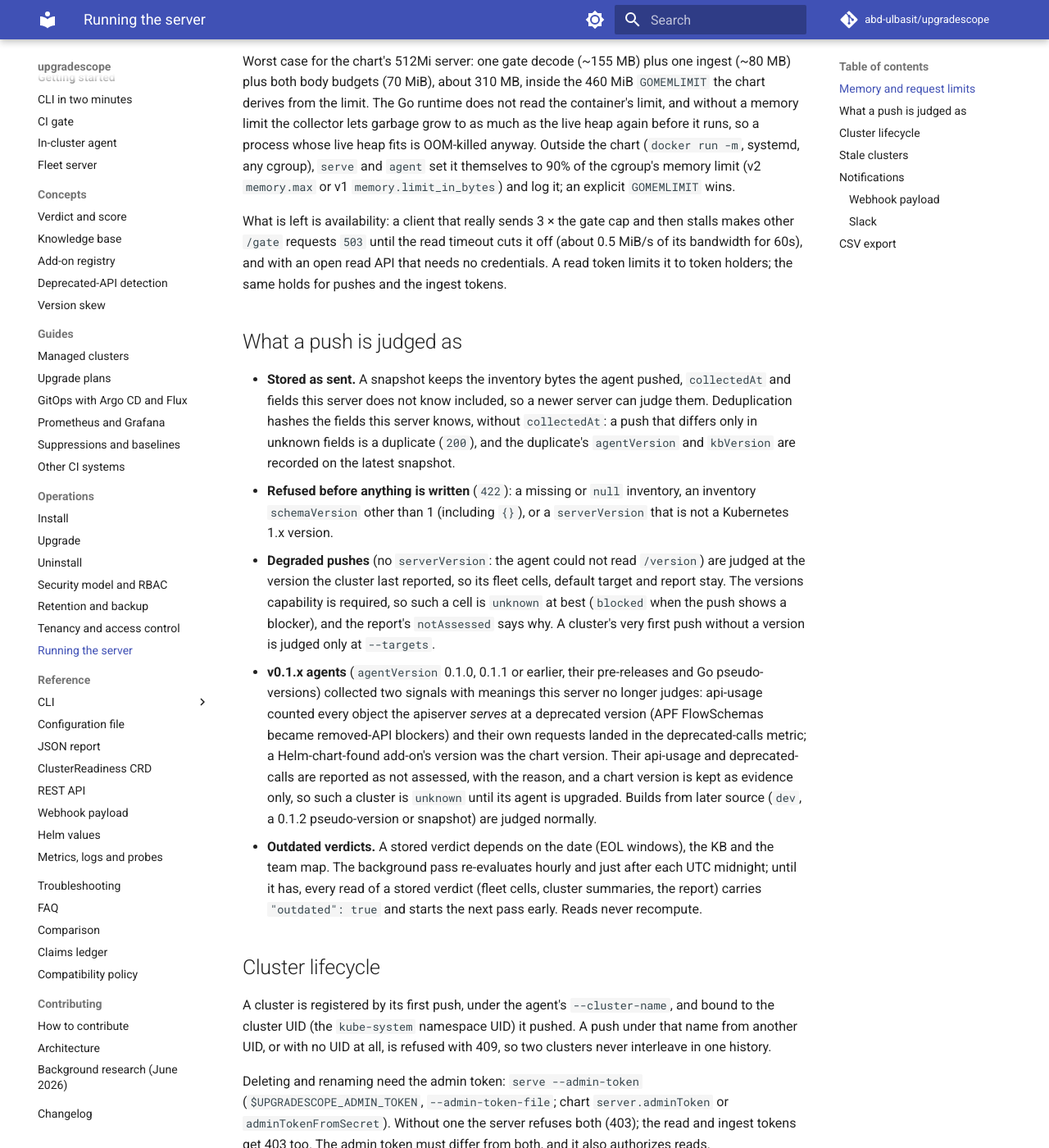
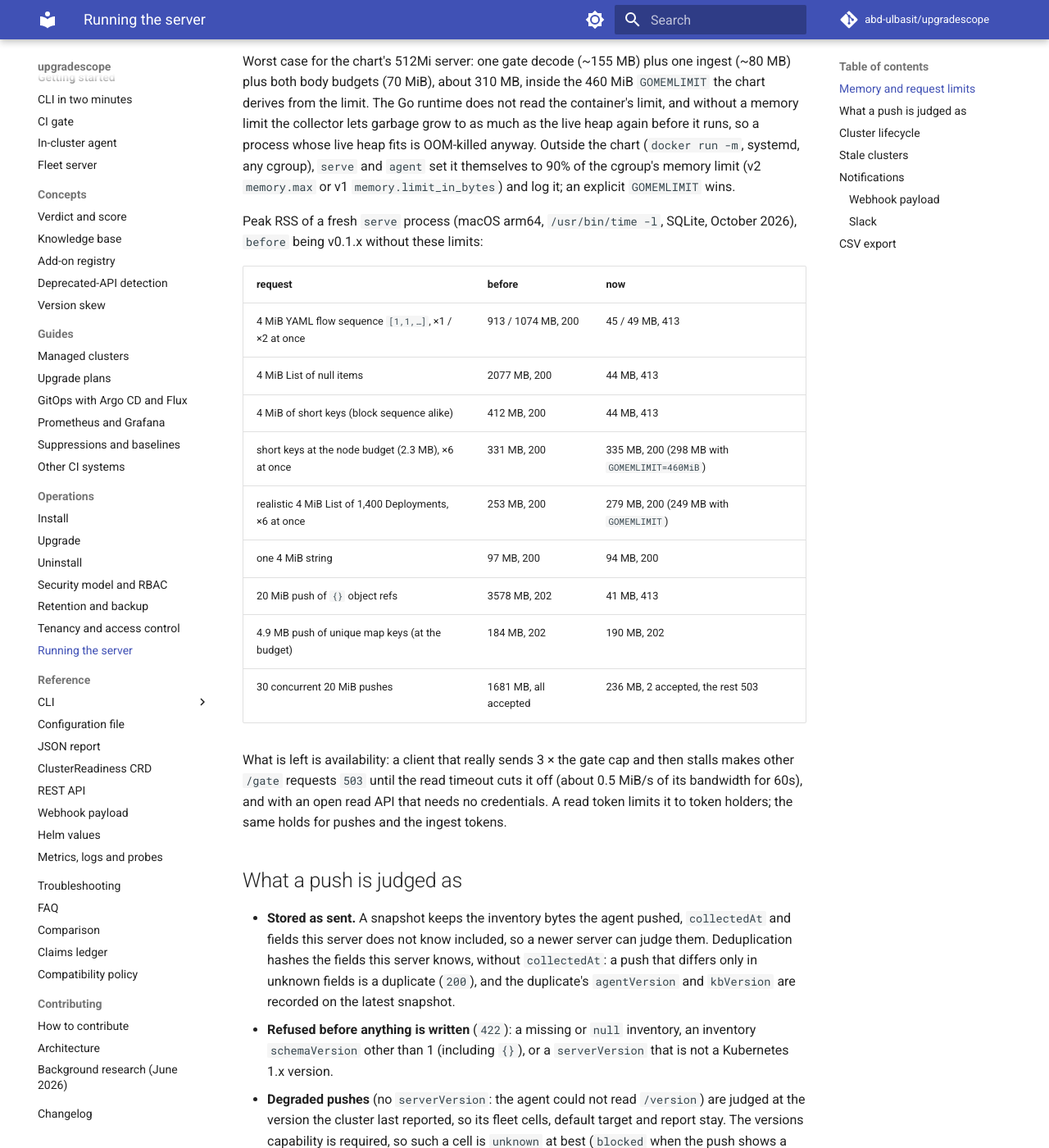
Before and after one commit to abd-ulbasit/upgradescope, an MkDocs documentation site: the page built from docs/operations.md, in a window 1280 px wide and 1400 px high, scrolled down 1154 px. Shown: the whole window at 82% size. Built offline with MkDocs 1.6.1 and Material for MkDocs 9.7.7, drawn with Linux system fonts in a browser that asks for light colours; comment, search, counter and statistics services are not loaded.

Commit message:
docs(operations): re-measured server RSS under adversarial shapes
The #101 table measured byte-heavy shapes before the yaml.v3 rewrite and
was never re-run; the server.go comment built on it said the worst /gate
document peaked at ~260 MB (#121). Re-measured with the red team's
shapes, peak RSS of a fresh `serve` per row (macOS arm64,
/usr/bin/time -l, SQLite; before = 6da4ca2, after = this branch;
without GOMEMLIMIT unless noted):

  request                                   before              after
  4 MiB flow sequence x1                    913 MB, 200         45 MB, 413
  4 MiB flow sequence x2 at once            1074 MB, 2x200      49 MB, 2x413
  4 MiB block sequence                      411 MB, 200         45 MB, 413
  4 MiB short keys                          412 MB, 200         44 MB, 413
  4 MiB List of null items                  2077 MB, 200        44 MB, 413
  short keys at the node budget (2.3 MB)    290 MB, 200         287 MB, 200
    x2 at once                              258 MB              276 MB
    x6 at once                              331 MB              335 MB (298 MB, GOMEMLIMIT=460MiB)
  4.2 MB List of 1400 Deployments           249 MB, 200         211 MB, 200
    x6 at once                              253 MB              279 MB (249 MB, GOMEMLIMIT)
  one 4 MiB string                          97 MB, 200          94 MB, 200
  19 MiB single document                    40 MB, 413          41 MB, 413
  20 MiB push of `{}` ObjectRefs            3578 MB, 202        41 MB, 413
  4.9 MB push of unique map keys (budget)   184 MB, 202         190 MB, 202
  one 20 MiB push                           158 MB, 202         150 MB, 202
  30 concurrent 20 MiB pushes               1681 MB, all 2xx    236 MB, 2 accepted, 28 refused
                                                                (276 MB with GOMEMLIMIT)

Of the 28 refused pushes, 6-8 were refused mid-upload (curl had seen
100 Continue and reports 100); the rest got 503 before any body was
read. Everything the limits still accept stays inside the chart's
512Mi with room for the other endpoint's budget. The table is now in
docs/operations.md, and its access-control row says what the bind
check does.

Refs #121

Co-Authored-By: Claude Fable 5 <noreply@anthropic.com>

```diff
--- a/docs/operations.md
+++ b/docs/operations.md
@@ -47,6 +47,21 @@ runs, so a process whose live heap fits is OOM-killed anyway. Outside the
 chart (`docker run -m`, systemd, any cgroup), `serve` and `agent` set it
 themselves to 90% of the cgroup's memory limit (v2 `memory.max` or v1
 `memory.limit_in_bytes`) and log it; an explicit `GOMEMLIMIT` wins.
+
+Peak RSS of a fresh `serve` process (macOS arm64, `/usr/bin/time -l`,
+SQLite, October 2026), `before` being v0.1.x without these limits:
+
+| request | before | now |
+|---|---|---|
+| 4 MiB YAML flow sequence `[1,1,…]`, ×1 / ×2 at once | 913 / 1074 MB, 200 | 45 / 49 MB, 413 |
+| 4 MiB List of null items | 2077 MB, 200 | 44 MB, 413 |
+| 4 MiB of short keys (block sequence alike) | 412 MB, 200 | 44 MB, 413 |
+| short keys at the node budget (2.3 MB), ×6 at once | 331 MB, 200 | 335 MB, 200 (298 MB with `GOMEMLIMIT=460MiB`) |
+| realistic 4 MiB List of 1,400 Deployments, ×6 at once | 253 MB, 200 | 279 MB, 200 (249 MB with `GOMEMLIMIT`) |
+| one 4 MiB string | 97 MB, 200 | 94 MB, 200 |
+| 20 MiB push of `{}` object refs | 3578 MB, 202 | 41 MB, 413 |
+| 4.9 MB push of unique map keys (at the budget) | 184 MB, 202 | 190 MB, 202 |
+| 30 concurrent 20 MiB pushes | 1681 MB, all accepted | 236 MB, 2 accepted, the rest 503 |
 
 What is left is availability: a client that really sends 3 × the gate
 cap and then stalls makes other `/gate` requests `503` until the read
```
Also changed, not shown: docs/operations/tenancy.md (+1 -1 lines).
